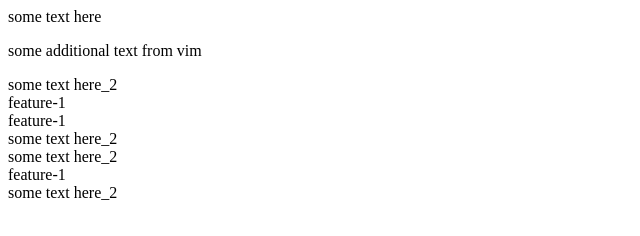
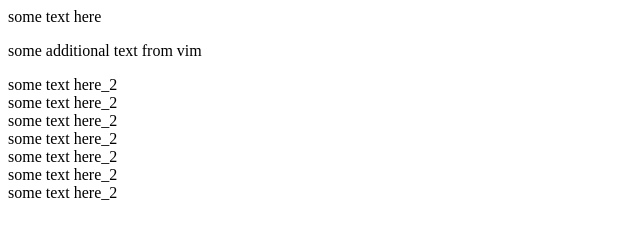
Before and after one commit to Red02Raccoon/git, a plain HTML site: page index.html in a window 1280 px wide. Shown: the whole page, without its empty margins (0-640 px from the left). Drawn offline with Linux system fonts and the light colour scheme.

Commit message:
Revert "Merge pull request #8 from Red02Raccoon/feature-1"
This reverts commit 3d363b54da46abfe90b350bb79b3837f502e250e, reversing
changes made to 8ea203694d31cf34723fb6fd2259a7295a609bbb.

```diff
--- a/index.html
+++ b/index.html
@@ -3,9 +3,9 @@
 <p>some additional text from vim</p>
 
 <div>some text here_2</div>
-<div>feature-1</div>
-<div>feature-1</div>
 <div>some text here_2</div>
 <div>some text here_2</div>
-<div>feature-1</div>
 <div>some text here_2</div>
+<div>some text here_2</div>
+<div>some text here_2</div>
+<div>some text here_2</div>
```
Also changed, not shown: newFile.txt.
